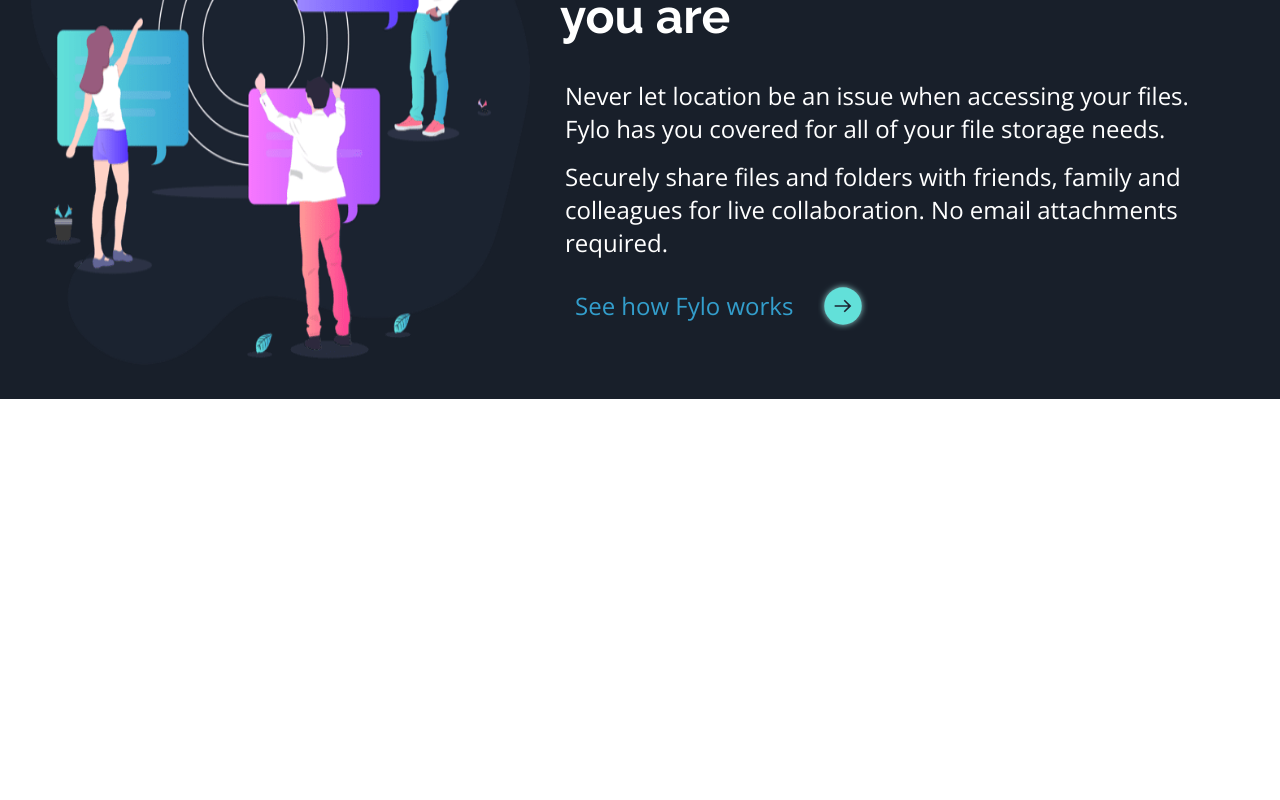
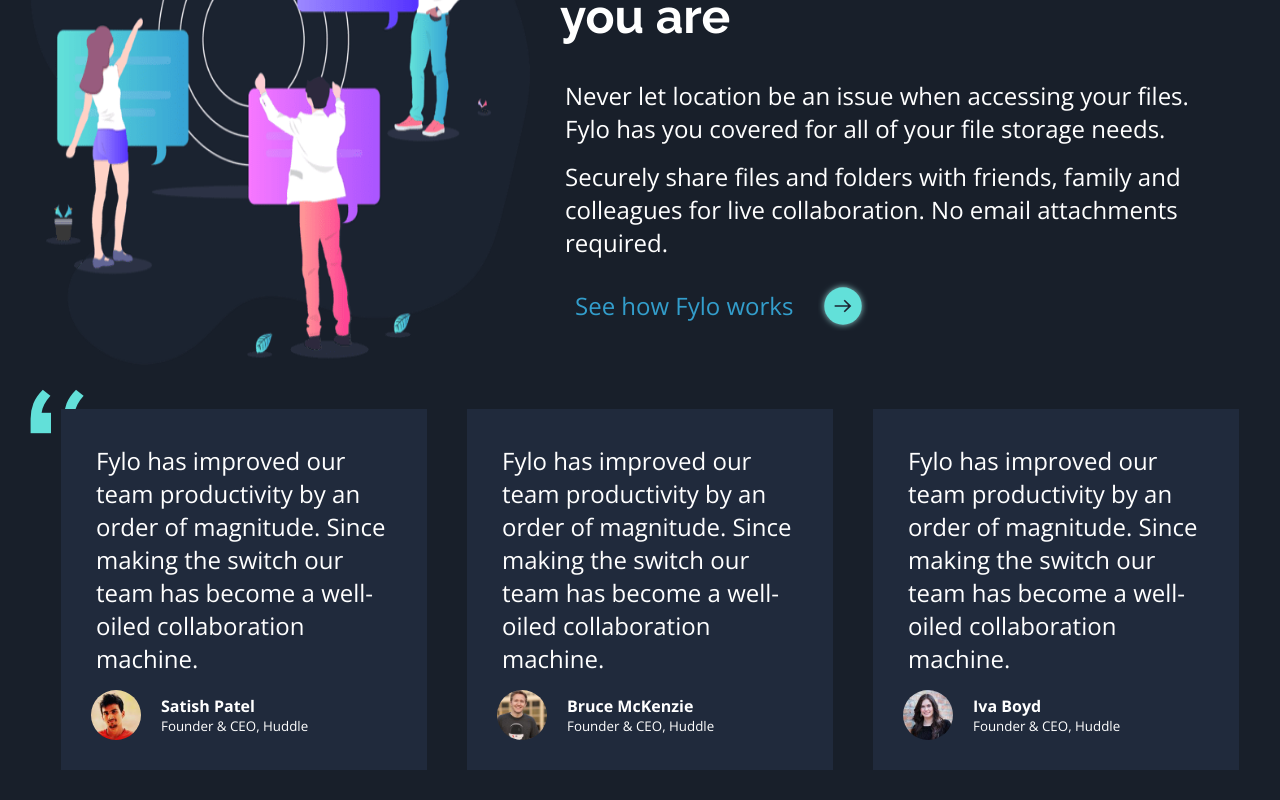
Before and after one commit to EvandroRodCoelho/Flyo, a React (Vite) app: page / in a window 1280 px wide. Shown: the part 1906-2706 px from the top of the page. Before the commit the page ends 2305 px from the top, so only its background shows below. Built offline with nearby package versions, Linux system fonts and the light colour scheme.

Commit message:
Component Feedback

```diff
--- a/src/Feature/Feedback/index.tsx
+++ b/src/Feature/Feedback/index.tsx
@@ -1,10 +1,45 @@
 import * as C from "./styles"
+import { Text } from "../../components/Text"
+import Profile1 from "../../assets/images/profile-1.jpg"
+import Profile2 from "../../assets/images/profile-2.jpg"
+import Profile3 from "../../assets/images/profile-3.jpg"
+
 
 export const Feedback = () => {
-
+    const testimonials1 = `  Fylo has improved our team productivity by an order of magnitude. Since making the switch our team has
+    become a well-oiled collaboration machine.`
     return (
         <C.Container>
-            Ola
+            <C.Feedback >
+                <Text Padding={false} content={testimonials1} />
+                <C.User>
+                    <img src={Profile1} alt="Profile" />
+                    <div>
+                        <strong>Satish Patel</strong>
+                        <small> Founder & CEO, Huddle</small>
+                    </div>
+                </C.User>
+            </C.Feedback>
+            <C.Feedback >
+                <Text Padding={false} content={testimonials1} />
+                <C.User>
+                    <img src={Profile2} alt="Profile" />
+                    <div>
+                        <strong>Bruce McKenzie</strong>
+                        <small>Founder & CEO, Huddle</small>
+                    </div>
+                </C.User>
+            </C.Feedback>
+            <C.Feedback >
+                <Text Padding={false} content={testimonials1} />
+                <C.User>
+                    <img src={Profile3} alt="Profile" />
+                    <div>
+                        <strong> Iva Boyd</strong>
+                        <small>Founder & CEO, Huddle</small>
+                    </div>
+                </C.User>
+            </C.Feedback>
         </C.Container>
     )
 }
--- a/src/Feature/Feedback/styles.ts
+++ b/src/Feature/Feedback/styles.ts
@@ -1,6 +1,47 @@
 import styled from "styled-components";
+import Quotes from "../../assets/images/bg-quotes.png";
 
-export const Container = styled.div`
-
+export const Container = styled.section`
+    display: flex;
+    justify-content: center;
+    align-items: center;
+    flex-direction: column;
+    background-image: url(${Quotes});
+    background-repeat: no-repeat;
+    &:first-child {
+        background-color: aliceblue;
+    }
+    margin-top: 20px;
+    @media (min-width: 1000px){
+        flex-direction: row;
+        gap: 20px;
+    }
 
 `
+export const Feedback = styled.div`
+    width: 95%;
+    background-color: hsl(219, 30%, 18%);
+    padding: 20px;
+    margin-top: 20px;
+    margin-left: 20px;
+    font-family: "Open sans" , sans-serif;
+    @media (min-width: 1000px){
+        width: 30%;
+    }
+`
+export const User = styled.div`
+    margin: 10px;
+    display: flex;
+    gap:20px;
+    align-items: center;
+    color: #fff;
+    img {
+        width: 50px;
+        height: 50px;
+        border-radius: 50%;
+    }
+    div{
+        display: flex;
+        flex-direction: column;
+    }
+`
--- a/src/Layout/Main/index.tsx
+++ b/src/Layout/Main/index.tsx
@@ -5,6 +5,7 @@
 import { Button } from "../../components/Button";
 import { CardGrid } from "../../Feature/CardsGrid";
 import { DescriptionMain } from "../../Feature/DescriptionMain";
+import { Feedback } from "../../Feature/Feedback";
 
 
 export const Main = () => {
@@ -26,7 +27,7 @@
             </C.ContainerText>
             <CardGrid />
             <DescriptionMain />
-
+            <Feedback />
 
         </C.Container>
     )
```
